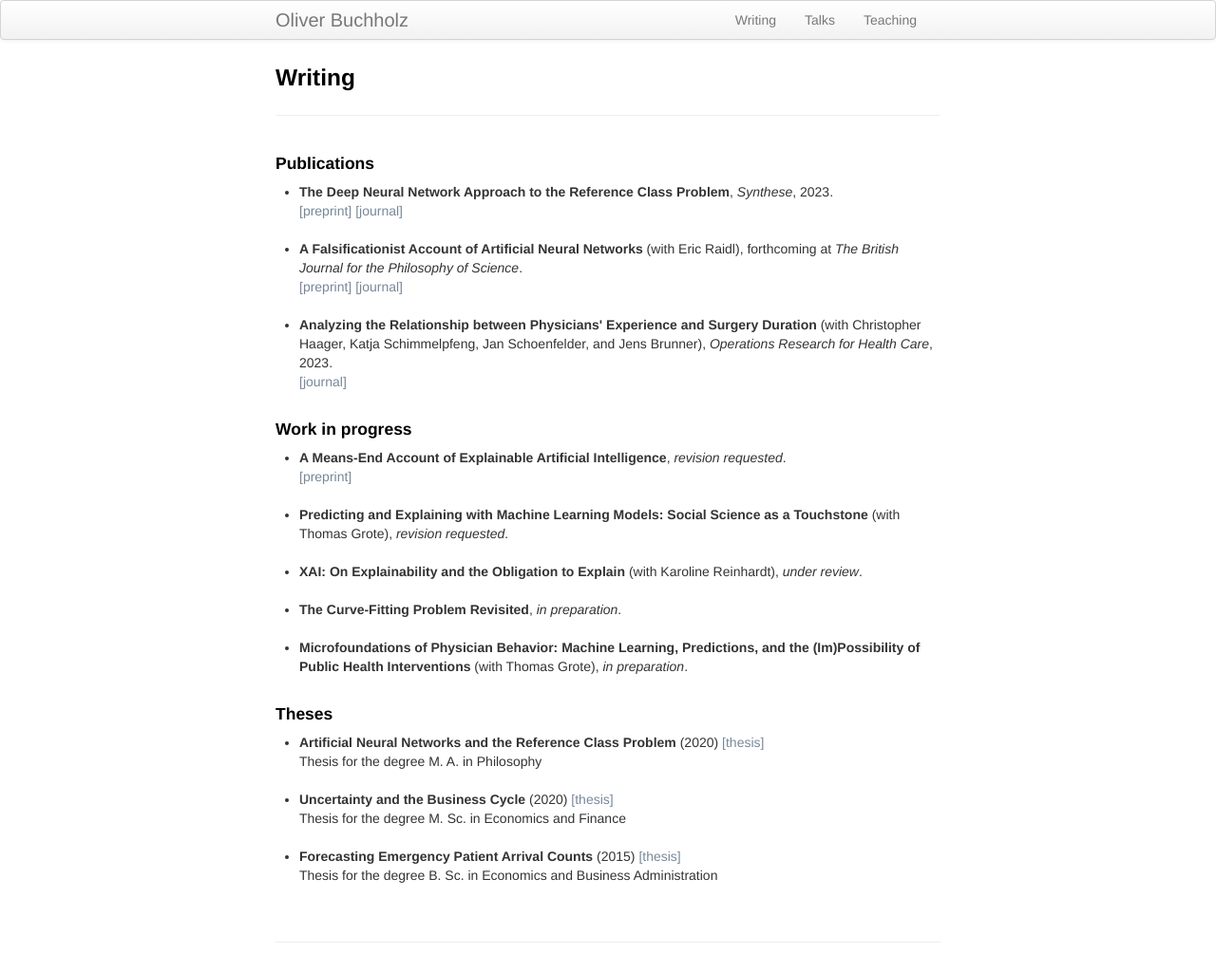
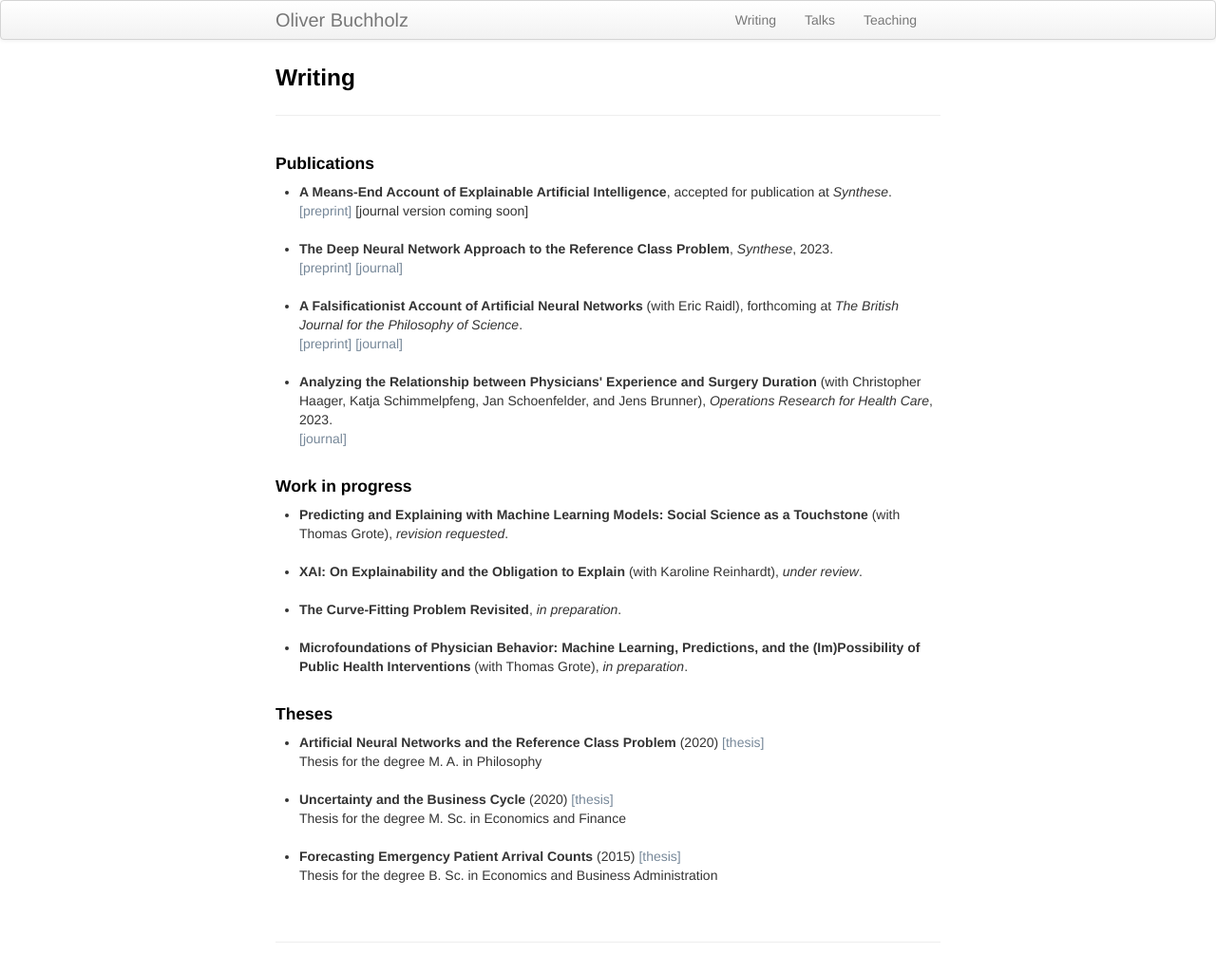
Before and after one commit to oliverbuchholz/oliverbuchholz.github.io, a Jekyll site: the page built from pages/writing.md, in a window 1280 px wide. Shown: the whole page at 95% size. Built offline with Jekyll 4.4.1, drawn with Linux system fonts in a browser that asks for light colours.

Commit message:
Changed Means-End to Publications

```diff
--- a/pages/writing.md
+++ b/pages/writing.md
@@ -7,6 +7,9 @@ description: Oliver Buchholz | Writing
 <h4>Publications</h4>
 
 <ul>
+<li><b>A Means-End Account of Explainable Artificial Intelligence</b>, accepted for publication at <i>Synthese</i>.<br><a href= "https://arxiv.org/abs/2208.04638" target= "_blank">[preprint]</a> [journal version coming soon]<br><br>
+</li>
+
 <li><b>The Deep Neural Network Approach to the Reference Class Problem</b>, <i>Synthese</i>, 2023.<br>
  <a href= "http://philsci-archive.pitt.edu/21777/" target= "_blank">[preprint]</a> <a href= "https://doi.org/10.1007/s11229-023-04110-9" target= "_blank">[journal]</a><br><br>
 </li>
@@ -21,9 +24,6 @@ description: Oliver Buchholz | Writing
 <h4>Work in progress</h4>
 
 <ul>
-<li><b>A Means-End Account of Explainable Artificial Intelligence</b>, <i>revision requested</i>.<br><a href= "https://arxiv.org/abs/2208.04638" target= "_blank">[preprint]</a><br><br>
-</li>
-
 <li><b>Predicting and Explaining with Machine Learning Models: Social Science as a Touchstone</b> (with Thomas Grote), <i>revision requested</i>.<br><br>
 </li>
 
```
